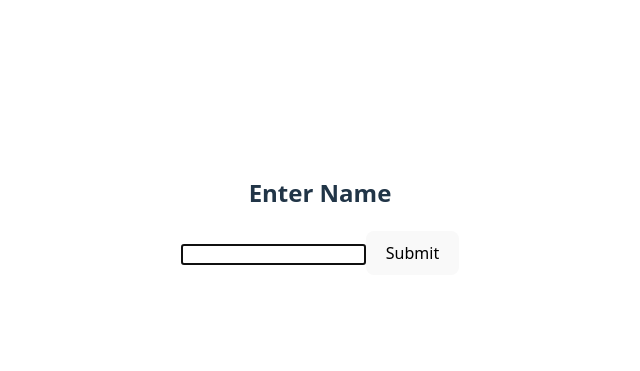
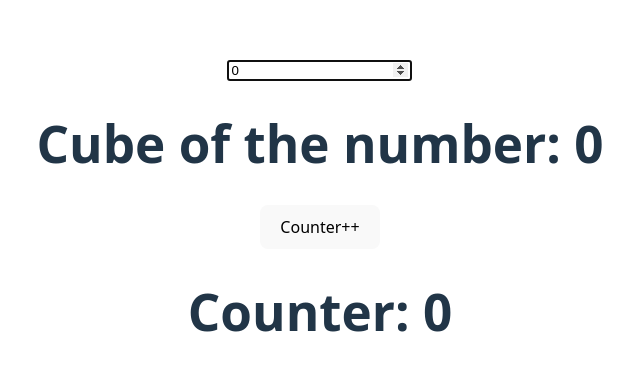
Before and after one commit to Prathameshgp48/react_practice, a React (Vite) app: page / in a window 1280 px wide. Shown: the part 185-556 px from the top of the page, without its empty margins (320-960 px from the left). Built offline with nearby package versions, Linux system fonts and the light colour scheme.

Commit message:
implement and understand useMemo hook

```diff
--- a/src/App.jsx
+++ b/src/App.jsx
@@ -6,6 +6,7 @@ import UseState from './components/UseState.jsx'
 import UseEffect from './components/UseEffect.jsx'
 import UseRefRender from './components/UseRef/UseRefRender.jsx'
 import UseRefDOM from './components/UseRef/UseRefDOM.jsx'
+import UseMemo from './components/UseMemo.jsx'
 
 function App() {
   const [count, setCount] = useState(0)
@@ -16,7 +17,8 @@ function App() {
         {/* <UseState/> */}
         {/* <UseEffect/> */}
         {/* <UseRefRender/> */}
-        <UseRefDOM />
+        {/* <UseRefDOM /> */}
+        <UseMemo/>
       </div>
     </>
   )
--- /dev/null
+++ b/src/components/UseMemo.jsx
@@ -0,0 +1,42 @@
+//useMemo hook returns memoized value.
+//it works like caching a value so that it does'nt need
+//to be recalculated
+//it only runs when one of its dependencies gets updates
+// improve performance of the application.
+//useMemo and useCallback is same at some extent, differnce is:
+// -> useMemo returns memoized value
+// -> useMemo returns memoized function
+
+import { useEffect, useMemo, useRef, useState } from "react"
+
+
+function UseMemo() {
+    const [number, setNumber] = useState(0)
+    const [counter, setCounter] = useState(0)
+    const inputEle = useRef()
+
+    useEffect(()=>{
+        inputEle.current.focus()
+    }, [])
+
+    const calculate = (num) => {
+        console.log("Calculations Done")  //3. leads to run this code whenever counter changes and input is not entered
+        return Math.pow(num, 3)
+    }
+
+    // const result = calculate(number)  //2. each rerender execute the function even if we didnt enter any input
+    //4. to avoid this we will be using useMemo => useMemo(callback, dependency)
+    const result = useMemo(() => calculate(number), [number])
+    //dependency arr just specify that only call the function when number variable changes
+
+    return (
+        <>
+          <input type="number" ref={inputEle} value={number} onChange={e=>setNumber(e.target.value)}/>
+          <h1>Cube of the number: {result}</h1>
+          <button onClick={()=>setCounter(prev => prev+1)}>Counter++</button> {/* 1. whenever we increment counter, it triggers re-render */}
+          <h1>Counter: {counter}</h1>
+        </>
+    )
+}
+
+export default UseMemo
```
